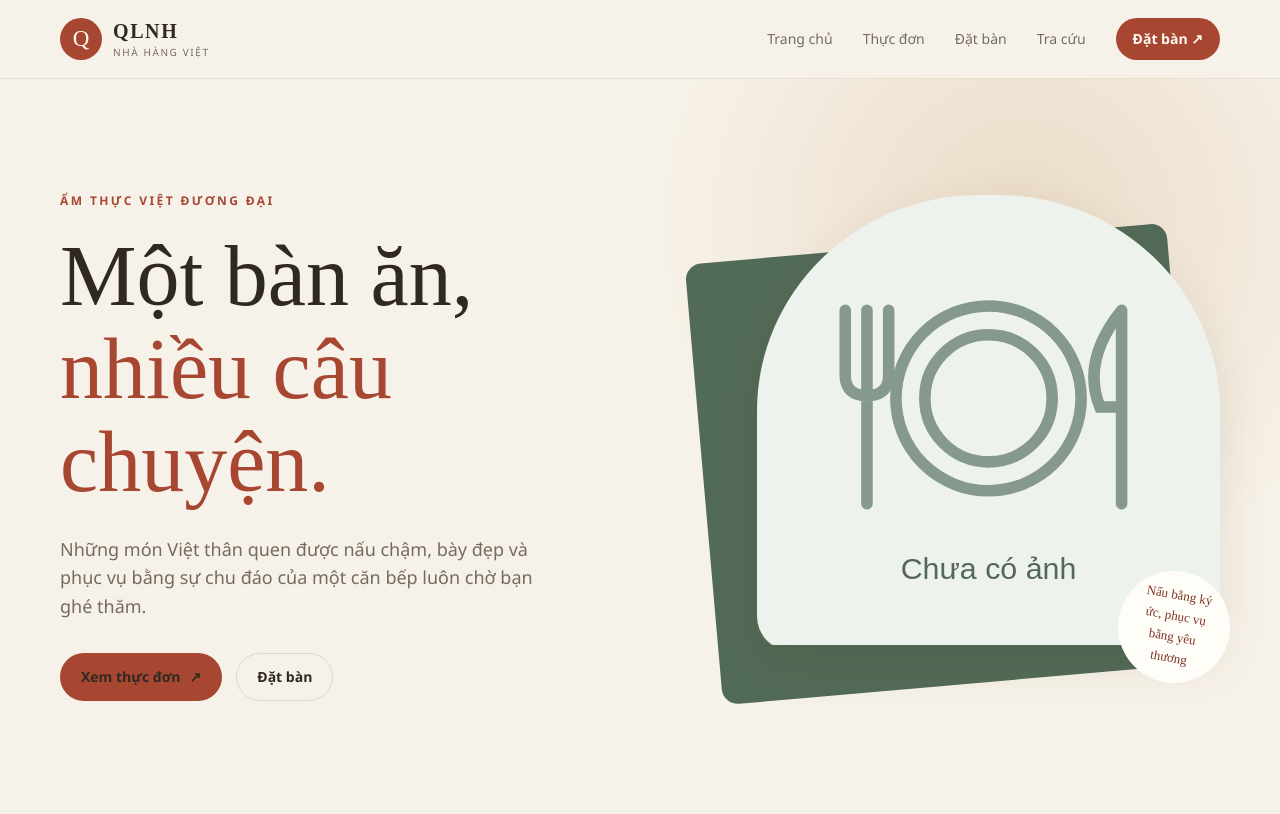
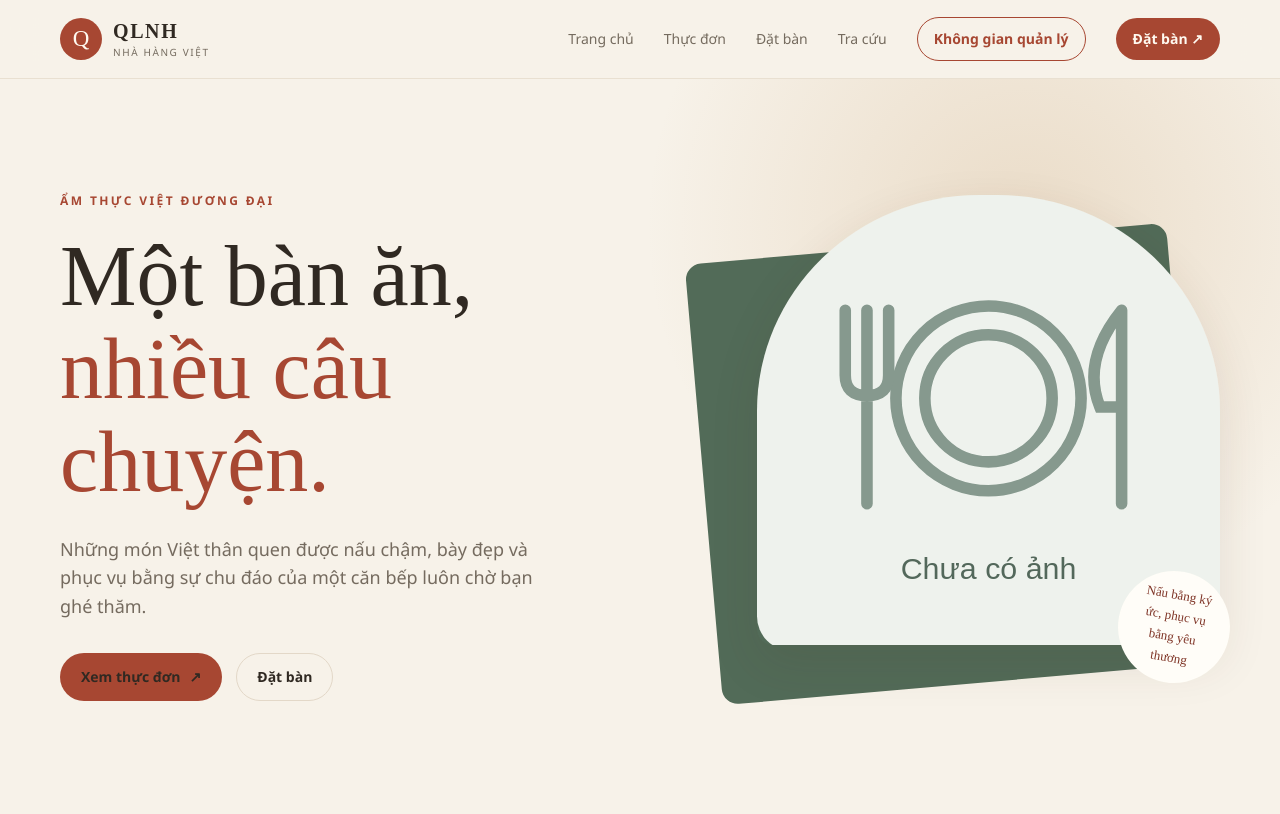
Before and after one commit to lecongdatd36/DATN, a Django app: page / in a window 1280 px wide. Shown: the top 814 px of the page. Run offline with Django 5.2, Linux system fonts and the light colour scheme; the visitor is signed in with stand-in values (Sample User, id 1); data that the repository does not hold is empty; parts of the project's set-up code (start-up, migrations or seed data) failed here and were passed over.

Commit message:
Update customer UI and tests

```diff
--- a/static/customer/css/customer.css
+++ b/static/customer/css/customer.css
@@ -133,6 +133,20 @@ body.customer-layout {
 
 .customer-navigation a:hover {
     color: var(--customer-accent);
+}
+
+.customer-navigation .customer-nav-login {
+    min-height: 42px;
+    padding: 10px 16px;
+    border: 1px solid var(--customer-accent);
+    border-radius: 999px;
+    color: var(--customer-accent);
+    font-weight: 700;
+}
+
+.customer-navigation .customer-nav-login:hover {
+    color: #fff9f0;
+    background: var(--customer-accent);
 }
 
 .customer-navigation .customer-nav-cta {
@@ -1667,6 +1681,10 @@ body.customer-layout {
     }
 
     .customer-navigation .customer-nav-cta {
+        text-align: center;
+    }
+
+    .customer-navigation .customer-nav-login {
         text-align: center;
     }
 
--- a/templates/customer/base_customer.html
+++ b/templates/customer/base_customer.html
@@ -26,6 +26,11 @@
                 <a href="{% url 'customer_portal:menu' %}">Thực đơn</a>
                 <a href="{% url 'customer_reservations:create' %}">Đặt bàn</a>
                 <a href="{% url 'customer_reservations:lookup' %}">Tra cứu</a>
+                {% if user.is_authenticated %}
+                <a class="customer-nav-login" href="{% url 'accounts:workspace' %}">Không gian quản lý</a>
+                {% else %}
+                <a class="customer-nav-login" href="{% url 'accounts:login' %}">Đăng nhập</a>
+                {% endif %}
                 <a class="customer-nav-cta" href="{% url 'customer_reservations:create' %}">Đặt bàn <span aria-hidden="true">↗</span></a>
             </nav>
         </div>
```
Also changed, not shown: apps/accounts/tests/test_regressions.py (+25 -0 lines), apps/customer_portal/tests/test_menu.py (+6 -0 lines).
